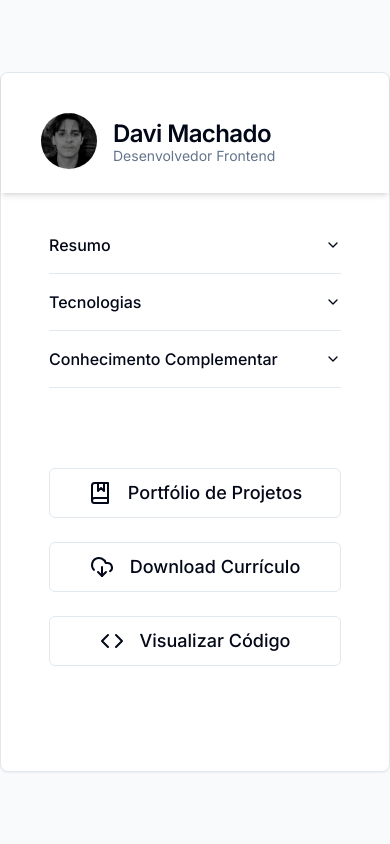
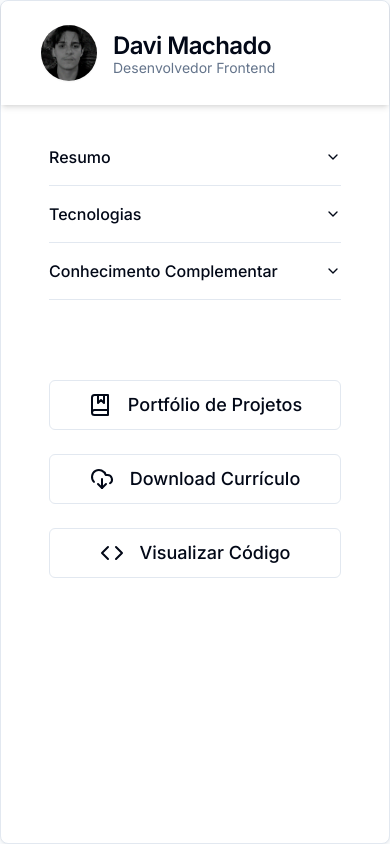
Before and after one commit to davimcruz/Portfolio, a Next.js app: page / in a window 390 px wide. Built offline with nearby package versions, Linux system fonts and the light colour scheme.

Commit message:
Fix responsividade mobile do header

```diff
--- a/app/page.tsx
+++ b/app/page.tsx
@@ -26,9 +26,9 @@ export default function LayoutPage() {
     )
   }
   return (
-    <div className="flex min-h-screen h-screen bg-slate-50 items-center justify-center">
-      <Card className="w-[440px] h-[700px] rounded-lg">
-        <CardHeader className="px-10 pt-10 md:pt-6 flex-row items-center gap-4 shadow-md">
+    <div className="flex min-h-screen bg-slate-50 md:items-center justify-center">
+      <Card className="w-[440px] md:h-[700px] rounded-lg">
+        <CardHeader className="px-10 flex-row items-center gap-4 shadow-md">
           <Avatar className="w-14 h-14 shadow-sm">
             <AvatarFallback>DM</AvatarFallback>
             <AvatarImage src="./profile.jpg" />
```
